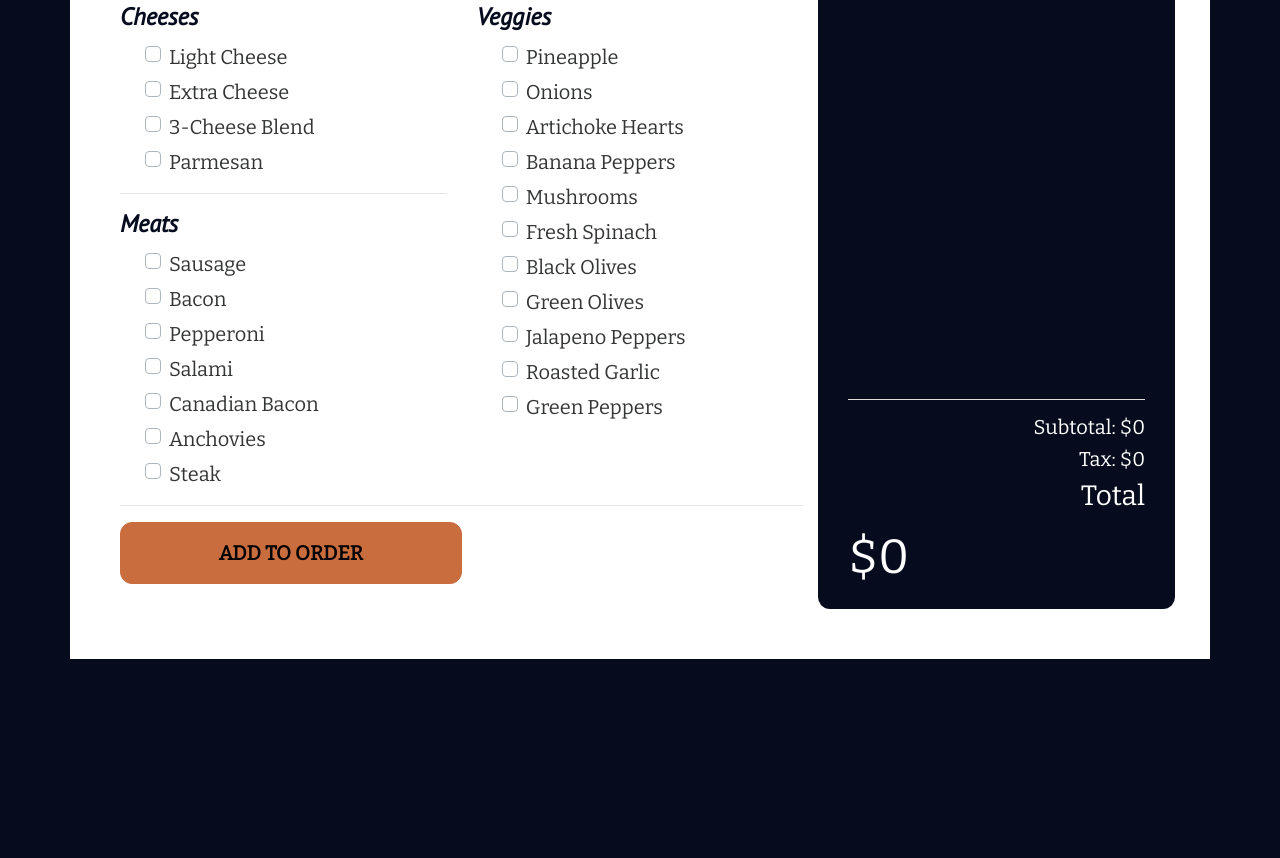
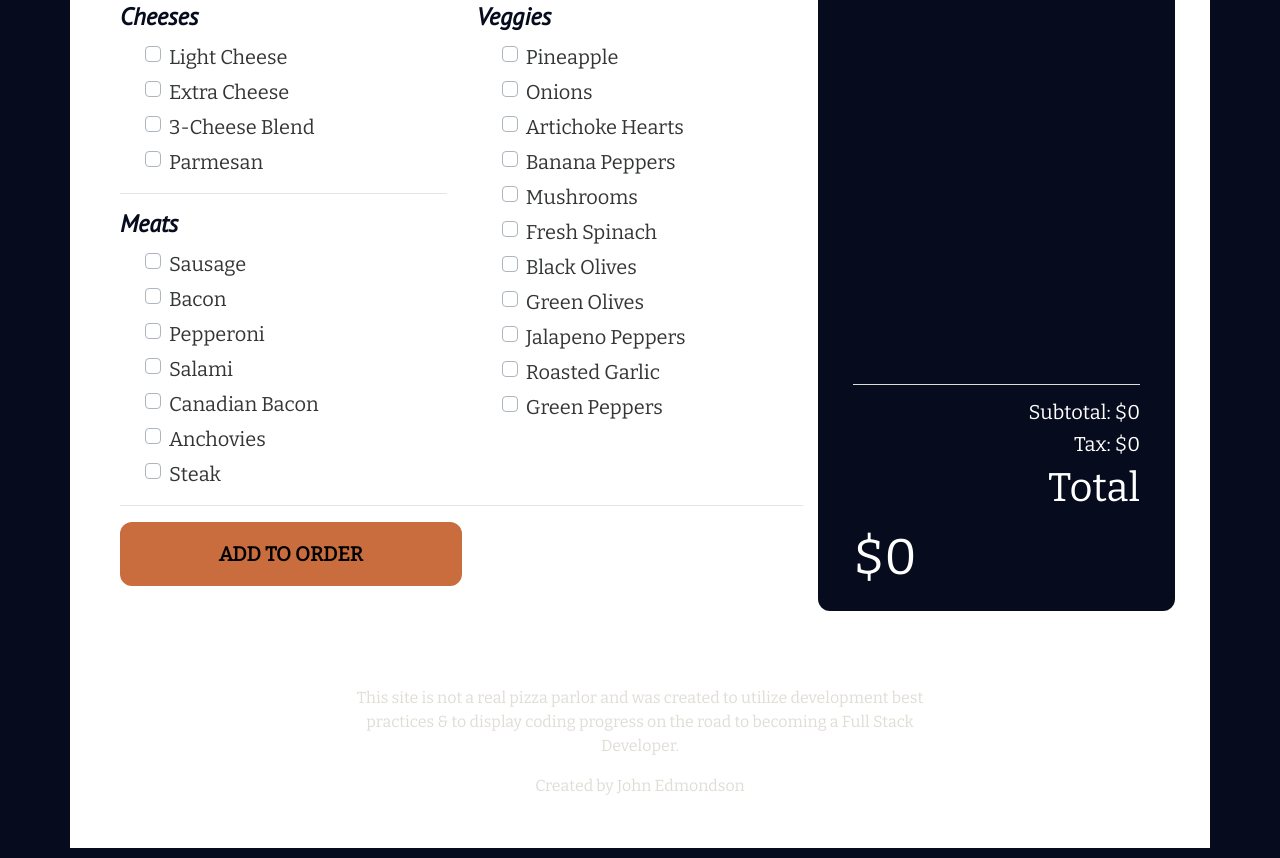
Before and after one commit to basicjohn/pizza-parlor, a plain HTML site: page index.html in a window 1280 px wide. Shown: the part 413-1271 px from the top of the page. Before the commit the page ends 1082 px from the top, so only its background shows below. Drawn offline with nearby package versions, Linux system fonts and the light colour scheme.

Commit message:
fill in missing tests and add more styles to the site

```diff
--- a/css/styles.css
+++ b/css/styles.css
@@ -22,14 +22,12 @@ header h1 {
   font-size: 68px;
   line-height: 68px;
   color: #060c1e;
-
 }
 
 header h2 {
   font-size: 24px;
   line-height: 30px;
   color: #c96d3f;
-
 }
 header {
   border-bottom: #dfddd5;
@@ -72,6 +70,7 @@ header {
   color: #000;
   text-transform: uppercase;
   border-color: #c96d3f;
+  border-width: 2px;
   border-radius: 12px;
   padding: 15px;
   font-size: 20px;
@@ -79,14 +78,16 @@ header {
   width: 50%;
   margin-bottom: 25px;
 }
+button.btn.btn-dark:hover {
+  border-color: #060c1e;
+}
 
 /* Order Summary */
 #order-summary {
   position: relative;
   border-radius: 12px;
   background-color: #060c1e;
-  padding: 15px;
-  padding-bottom: 210px;
+  padding: 15px 25px 220px 25px;
 }
 #order-summary h2 {
   color: #fff;
@@ -129,7 +130,14 @@ header {
 .meats-output ul,
 .veggies-output ul {
   list-style-type: none;
-  padding-left: 10px;
+  padding-left: 0px;
+  margin-bottom: 0px;
+}
+.order-item li {
+  padding-left: 25px;
+  font-size: 18px;
+  font-weight: 700;
+  color: #060c1e;
 }
 #order-summary hr {
   margin-top: 5px;
@@ -141,11 +149,10 @@ header {
   position: absolute;
   bottom: 0px;
   color: #fff;
-  padding-left: 30px;
-  padding-right: 30px;
+  padding-left: 25px;
+  padding-right: 45px;
 }
 #total-output-wrapper hr {
-  margin-top: 5px;
   margin-bottom: 15px;
   border-top: 1px solid #dfddd5;
 }
@@ -154,8 +161,28 @@ header {
 #total-output-wrapper h3 {
   text-align: right;
 }
+#total-output-wrapper h3 {
+  font-size: 40px;
+}
 #total-output-wrapper p {
-  font-size: 48px;
+  font-size: 50px;
+}
+
+/* Footer Styles */
+footer {
+  text-align: center;
+  color: #dfddd5;
+  padding-top: 75px;
+  padding-left: 20%;
+  padding-right: 20%;
+}
+
+footer a {
+  color: #dfddd5;
+}
+
+footer a:hover {
+  color: #060c1e;
 }
 
 /* Mobile Styles */
--- a/index.html
+++ b/index.html
@@ -398,7 +398,16 @@
           </div>
         </div>
       </main>
-      <footer></footer>
+      <footer>
+        <p>
+          This site is not a real pizza parlor and was created to utilize
+          development best practices & to display coding progress on the road to
+          becoming a Full Stack Developer.
+        </p>
+        <a target="_blank" href="https://github.com/basicjohn"
+          >Created by John Edmondson</a
+        >
+      </footer>
     </div>
   </body>
 </html>
```
Also changed, not shown: 1 other file.
